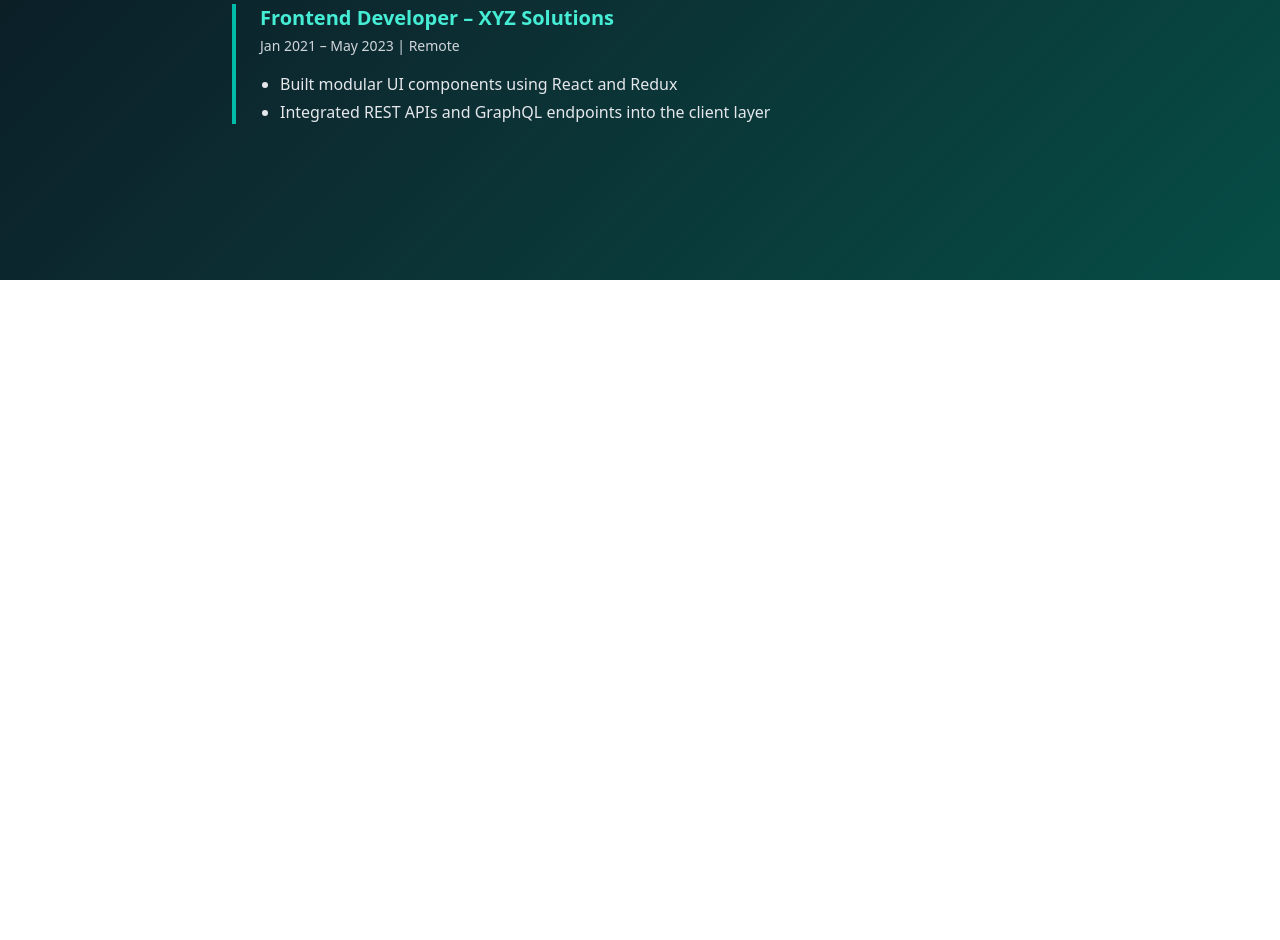
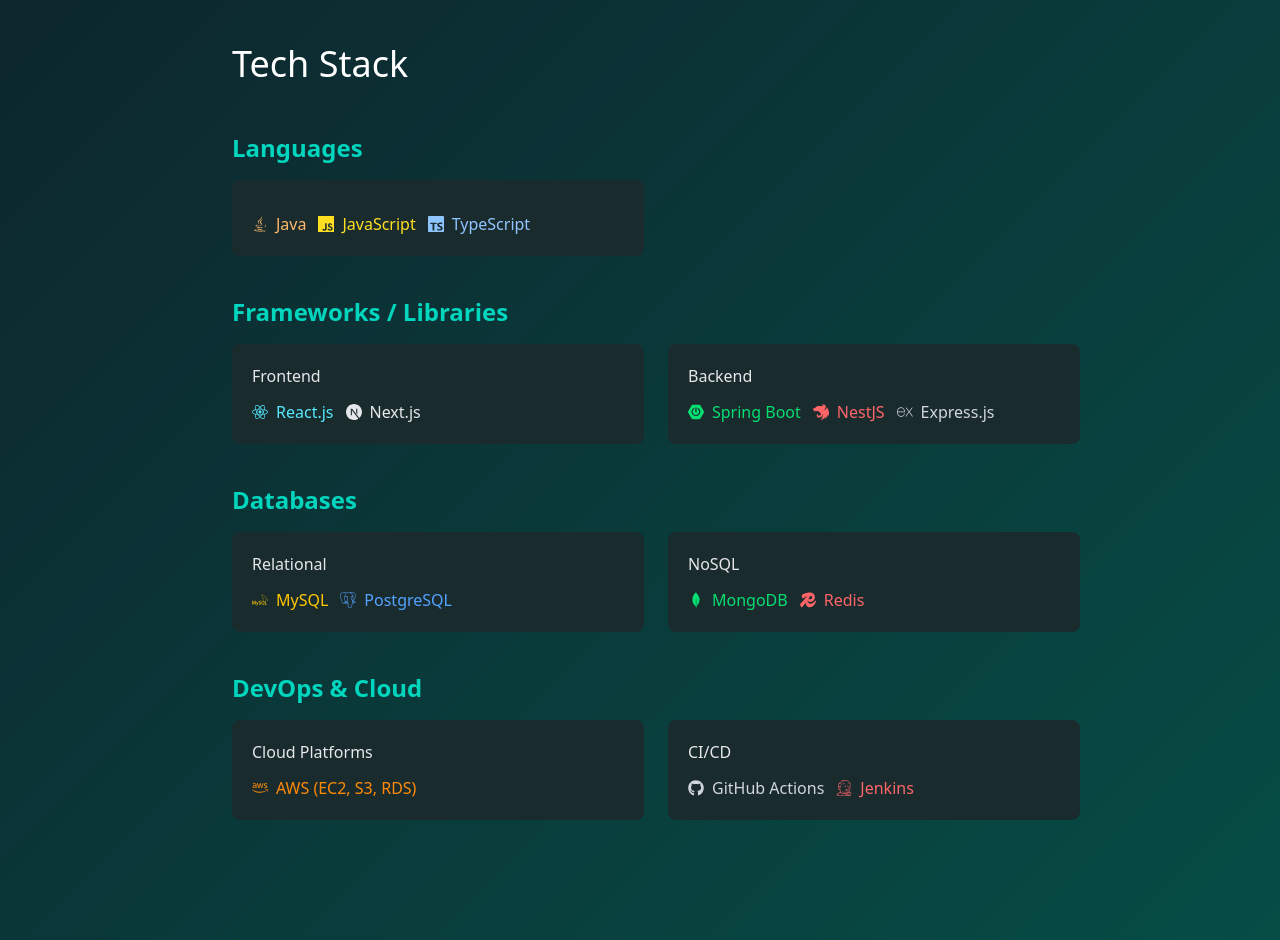
Before and after one commit to rahul-p-rajesh/portfolio-website, a React (Vite) app: page / in a window 1280 px wide. Shown: the part 1320-2260 px from the top of the page. Before the commit the page ends 1600 px from the top, so only its background shows below. Built offline with nearby package versions, Linux system fonts and the light colour scheme.

Commit message:
Tech section

```diff
--- a/package.json
+++ b/package.json
@@ -17,6 +17,7 @@
     "motion": "^12.17.0",
     "react": "^18.3.1",
     "react-dom": "^18.3.1",
+    "react-icons": "^5.5.0",
     "tailwindcss": "^4.1.8"
   },
   "devDependencies": {
--- a/src/App.tsx
+++ b/src/App.tsx
@@ -5,6 +5,7 @@
 import Hero from "./components/hero/Hero";
 import Projects from "./components/projects/Projects";
 import Lenis from "lenis";
+import Tech from "./components/tech/Tech";
 
 const App = () => {
   useEffect(() => {
@@ -25,13 +26,16 @@
   }, []);
 
   return (
-    <div className=" max-h-screen max-w-screen px-4 mx-auto">
+    <div className="bg-[--color-dark-green] text-white px-4 mx-auto">
       {/* Children */}
       <section className="frame-container h-screen w-screen">
         <Hero />
       </section>
-      <section className="frame-container min-h-fit h-screen w-screen">
+      <section className="frame-container min-h-fit w-screen">
         <Experience />
+      </section>
+      <section className="frame-container min-h-fit  w-screen">
+        <Tech />
       </section>
     </div>
   );
--- a/src/components/avatar/Avatar.tsx
+++ b/src/components/avatar/Avatar.tsx
@@ -11,7 +11,7 @@
   };
 
   return (
-    <div className="background-section  absolute inset-0  w-screen h-screen z-0 flex justify-center items-center">
+    <div className="background-section  absolute inset-0  w-full h-screen z-0 flex justify-center items-center">
       {/* TODO: Add lazy loading to spline component and also option to set zoom size based on screen dimension  */}
       <Spline
         style={splineStyling}
--- a/src/components/experience/Experience.tsx
+++ b/src/components/experience/Experience.tsx
@@ -1,8 +1,11 @@
 export default function Experience() {
   return (
-    <section className="bg-[--color-dark-green] text-white py-16 px-6">
+    <>
+      <section className=" text-white py-20 px-6">
         <div className="max-w-3xl mx-auto lg:mx-48">
-        <h2 className="text-4xl font-light mb-12 text-left">Work Experience</h2>
+          <h2 className="text-4xl font-light mb-12 text-left">
+            Work Experience
+          </h2>
           <div className="space-y-10">
             {/* Job 1 */}
             <div className="border-l-4 border-teal-500 pl-6">
@@ -10,12 +13,12 @@
                 Software Engineer – Traceable AI
               </h3>
               <p className="text-sm text-gray-300 mt-1">
-              Jun 2023 – Feb 2025 | Bangalore, India
+                Oct 2023 – Feb 2025 | Bangalore, Karnataka
               </p>
-            <ul className="list-disc mt-4 ml-5 space-y-1 text-gray-200">
+              {/* <ul className="list-disc mt-4 ml-5 space-y-1 text-gray-200">
               <li>
-                Developed and maintained scalable frontend applications using
-                React and Angular
+                Led UI development of Threat Activity, improving security
+                analysis efficiency by 30%, enabling faster threat detection.
               </li>
               <li>
                 Collaborated on backend features using Node.js and MongoDB
@@ -24,41 +27,42 @@
                 Improved performance and reduced bundle size by 30% using
                 dynamic imports and tree shaking
               </li>
-            </ul>
+            </ul> */}
             </div>
 
             {/* Job 2 */}
             <div className="border-l-4 border-teal-500 pl-6">
               <h3 className="text-xl font-semibold text-teal-300">
-              Frontend Developer – XYZ Solutions
+                Software Development Engineer - 2 – Truwaves Software
               </h3>
               <p className="text-sm text-gray-300 mt-1">
-              Jan 2021 – May 2023 | Remote
+                Aug 2022 – Oct 2023 | Chennai, Tamil Nadu
               </p>
-            <ul className="list-disc mt-4 ml-5 space-y-1 text-gray-200">
+              {/* <ul className="list-disc mt-4 ml-5 space-y-1 text-gray-200">
               <li>Built modular UI components using React and Redux</li>
               <li>
                 Integrated REST APIs and GraphQL endpoints into the client layer
               </li>
-            </ul>
+            </ul> */}
             </div>
             {/* Job 3 */}
             <div className="border-l-4 border-teal-500 pl-6">
               <h3 className="text-xl font-semibold text-teal-300">
-              Frontend Developer – XYZ Solutions
+                Software Engineer – Experion Technologies
               </h3>
               <p className="text-sm text-gray-300 mt-1">
-              Jan 2021 – May 2023 | Remote
+                Jan 2021 – July 2022 | Kochi, Kerala
               </p>
-            <ul className="list-disc mt-4 ml-5 space-y-1 text-gray-200">
+              {/* <ul className="list-disc mt-4 ml-5 space-y-1 text-gray-200">
               <li>Built modular UI components using React and Redux</li>
               <li>
                 Integrated REST APIs and GraphQL endpoints into the client layer
               </li>
-            </ul>
+            </ul> */}
             </div>
           </div>
         </div>
       </section>
+    </>
   );
 }
--- /dev/null
+++ b/src/components/tech/Tech.tsx
@@ -0,0 +1,250 @@
+import {
+  FaHtml5,
+  FaCss3Alt,
+  FaReact,
+  FaNodeJs,
+  FaAws,
+  FaGithub,
+  FaJava,
+  FaAngular,
+} from "react-icons/fa";
+import {
+  SiJavascript,
+  SiTypescript,
+  SiTailwindcss,
+  SiBootstrap,
+  SiVite,
+  SiWebpack,
+  SiBabel,
+  SiSpringboot,
+  SiNestjs,
+  SiExpress,
+  SiMysql,
+  SiPostgresql,
+  SiMongodb,
+  SiRedis,
+  SiJenkins,
+  SiNextdotjs,
+} from "react-icons/si";
+import { IconType } from "react-icons";
+
+type TechItem = {
+  key: string;
+  name: string;
+  icon: IconType;
+  color: string;
+};
+
+type TechSection = {
+  key: string;
+  title?: string;
+  items: TechItem[];
+};
+
+type TechCategory = {
+  key: string;
+  title: string;
+  showTitle?: boolean;
+  sections: TechSection[];
+};
+
+const techStack: TechCategory[] = [
+  {
+    key: "languages",
+    title: "Languages",
+    showTitle: false,
+    sections: [
+      {
+        key: "languages-main",
+        items: [
+          {
+            key: "java",
+            name: "Java",
+            icon: FaJava,
+            color: "text-orange-300",
+          },
+          {
+            key: "javascript",
+            name: "JavaScript",
+            icon: SiJavascript,
+            color: "text-yellow-300",
+          },
+          {
+            key: "typescript",
+            name: "TypeScript",
+            icon: SiTypescript,
+            color: "text-blue-300",
+          },
+        ],
+      },
+    ],
+  },
+  {
+    key: "frameworks",
+    title: "Frameworks / Libraries",
+    sections: [
+      {
+        key: "frontend-frameworks",
+        title: "Frontend",
+        items: [
+          {
+            key: "react",
+            name: "React.js",
+            icon: FaReact,
+            color: "text-cyan-300",
+          },
+          {
+            key: "nextjs",
+            name: "Next.js",
+            icon: SiNextdotjs,
+            color: "text-gray-200",
+          },
+        ],
+      },
+      {
+        key: "backend-frameworks",
+        title: "Backend",
+        items: [
+          {
+            key: "springboot",
+            name: "Spring Boot",
+            icon: SiSpringboot,
+            color: "text-green-400",
+          },
+          {
+            key: "nestjs",
+            name: "NestJS",
+            icon: SiNestjs,
+            color: "text-red-400",
+          },
+          {
+            key: "express",
+            name: "Express.js",
+            icon: SiExpress,
+            color: "text-gray-300",
+          },
+        ],
+      },
+    ],
+  },
+  {
+    key: "databases",
+    title: "Databases",
+    sections: [
+      {
+        key: "relational-databases",
+        title: "Relational",
+        items: [
+          {
+            key: "mysql",
+            name: "MySQL",
+            icon: SiMysql,
+            color: "text-yellow-400",
+          },
+          {
+            key: "postgresql",
+            name: "PostgreSQL",
+            icon: SiPostgresql,
+            color: "text-blue-400",
+          },
+        ],
+      },
+      {
+        key: "nosql-databases",
+        title: "NoSQL",
+        items: [
+          {
+            key: "mongodb",
+            name: "MongoDB",
+            icon: SiMongodb,
+            color: "text-green-400",
+          },
+          {
+            key: "redis",
+            name: "Redis",
+            icon: SiRedis,
+            color: "text-red-400",
+          },
+        ],
+      },
+    ],
+  },
+  {
+    key: "devops-cloud",
+    title: "DevOps & Cloud",
+    sections: [
+      {
+        key: "cloud-platforms",
+        title: "Cloud Platforms",
+        items: [
+          {
+            key: "aws",
+            name: "AWS (EC2, S3, RDS)",
+            icon: FaAws,
+            color: "text-orange-400",
+          },
+        ],
+      },
+      {
+        key: "cicd",
+        title: "CI/CD",
+        items: [
+          {
+            key: "github-actions",
+            name: "GitHub Actions",
+            icon: FaGithub,
+            color: "text-gray-300",
+          },
+          {
+            key: "jenkins",
+            name: "Jenkins",
+            icon: SiJenkins,
+            color: "text-red-400",
+          },
+        ],
+      },
+    ],
+  },
+];
+
+export default function Tech() {
+  return (
+    <section className="py-20 px-6">
+      <div className="max-w-5xl mx-auto lg:mx-48">
+        <h2 className="text-4xl font-light mb-12 text-left">Tech Stack</h2>
+        {techStack.map((category) => (
+          <div key={category.key} className="mb-10">
+            <h3 className="text-2xl font-semibold text-teal-400 mb-4">
+              {category.title}
+            </h3>
+            <div
+              className={`grid gap-6 ${
+                category.sections.length > 2
+                  ? "md:grid-cols-3"
+                  : "md:grid-cols-2"
+              }`}
+            >
+              {category.sections.map((section) => (
+                <div key={section.key} className="bg-[#1a2b2e] rounded-lg p-5">
+                  <h4 className="font-medium mb-3 text-gray-200">
+                    {section.title}
+                  </h4>
+                  <div className="flex flex-wrap gap-3">
+                    {section.items.map(({ name, key, icon: Icon, color }) => (
+                      <span
+                        key={key}
+                        className={`flex items-center gap-2 ${color}`}
+                      >
+                        <Icon /> {name}
+                      </span>
+                    ))}
+                  </div>
+                </div>
+              ))}
+            </div>
+          </div>
+        ))}
+      </div>
+    </section>
+  );
+}
```
Also changed, not shown: 1 other file (tests, documents, lock files or other folders). Lines whose indentation alone changed are shown as unchanged.
